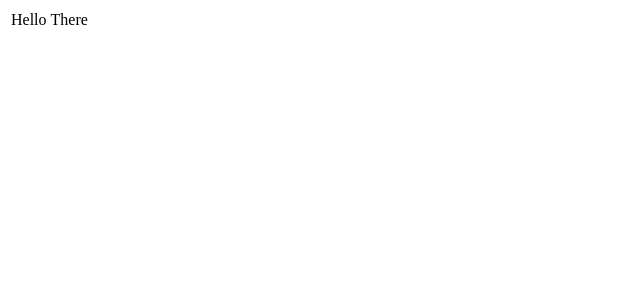
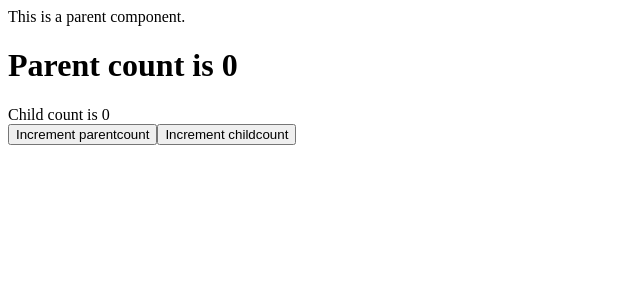
Before and after one commit to MehakCoder/Fragment-react, a React (Create React App) app in the folder my-app/: page / in a window 1280 px wide. Shown: the top 300 px of the page, without its empty margins (0-640 px from the left). Built offline with nearby package versions, Linux system fonts and the light colour scheme.

Commit message:
add new code in file

```diff
--- a/my-app/src/App.js
+++ b/my-app/src/App.js
@@ -1,10 +1,11 @@
 import Fragment from "./components/Fragment";
+import Parent from "./components/Parent";
 import Table from "./components/Table";
 
 function App() {
   return (
     <div className="App">
-      <Table></Table>
+      <Parent></Parent>
     </div>
   );
 }
--- /dev/null
+++ b/my-app/src/components/Child.js
@@ -0,0 +1,10 @@
+import React from "react"
+ function Child({count}){
+    console.log('Child component is being rerendered')
+    return(
+        <div>
+            Child count is {count}
+        </div>
+    )
+}
+export default React.memo(Child)
--- /dev/null
+++ b/my-app/src/components/Parent.js
@@ -0,0 +1,22 @@
+import { useState } from "react";
+import Child from "./Child";
+
+export default function Parent(){
+    const[parentcount, setParentCount] = useState(0)
+    const[childcount, setChildCount] = useState(0)
+    const changeParentCount=()=>{
+        setParentCount(parentcount+1);
+    }
+    const changeChildCount=()=>{
+        setChildCount(childcount+1);
+    }
+    return(
+        <div>
+            This is a parent component.
+            <h1>Parent count is {parentcount}</h1>
+            <Child count={childcount} />
+            <button onClick={changeParentCount}>Increment parentcount</button>
+            <button onClick={changeChildCount}>Increment childcount</button>
+        </div>
+    )
+}
```
